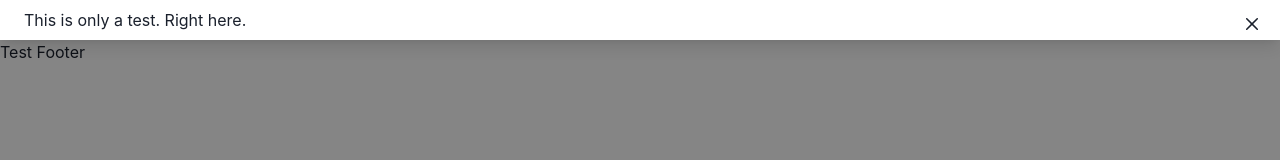
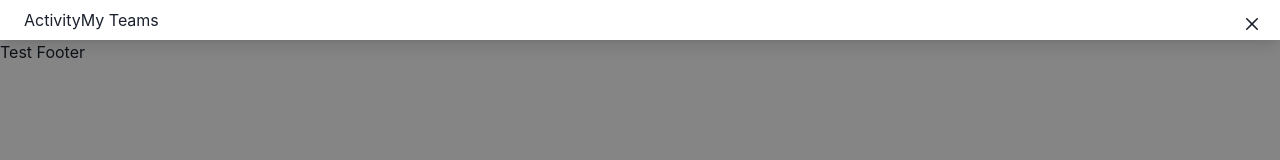
Before and after one commit to sg55kg/online_coaching_next_app, a Next.js app: page /coach/dashboard in a window 1280 px wide. Both pictures are taken after a click on the button "Where are you going?". Shown: the top 160 px of the page. Built offline with nearby package versions, Linux system fonts and the light colour scheme; no server answers.

Commit message:
nav bar team and activity links added

```diff
--- a/components/coach/CoachNav.tsx
+++ b/components/coach/CoachNav.tsx
@@ -41,7 +41,8 @@ const CoachNav: FC = () => {
                     <DrawerCloseButton
                     />
                     <DrawerBody>
-                        This is only a test. Right here.
+                        <Link href="/coach/dashboard">Activity</Link>
+                        <Link href="/coach/teams">My Teams</Link>
                     </DrawerBody>
                 </DrawerContent>
             </Drawer>
```
